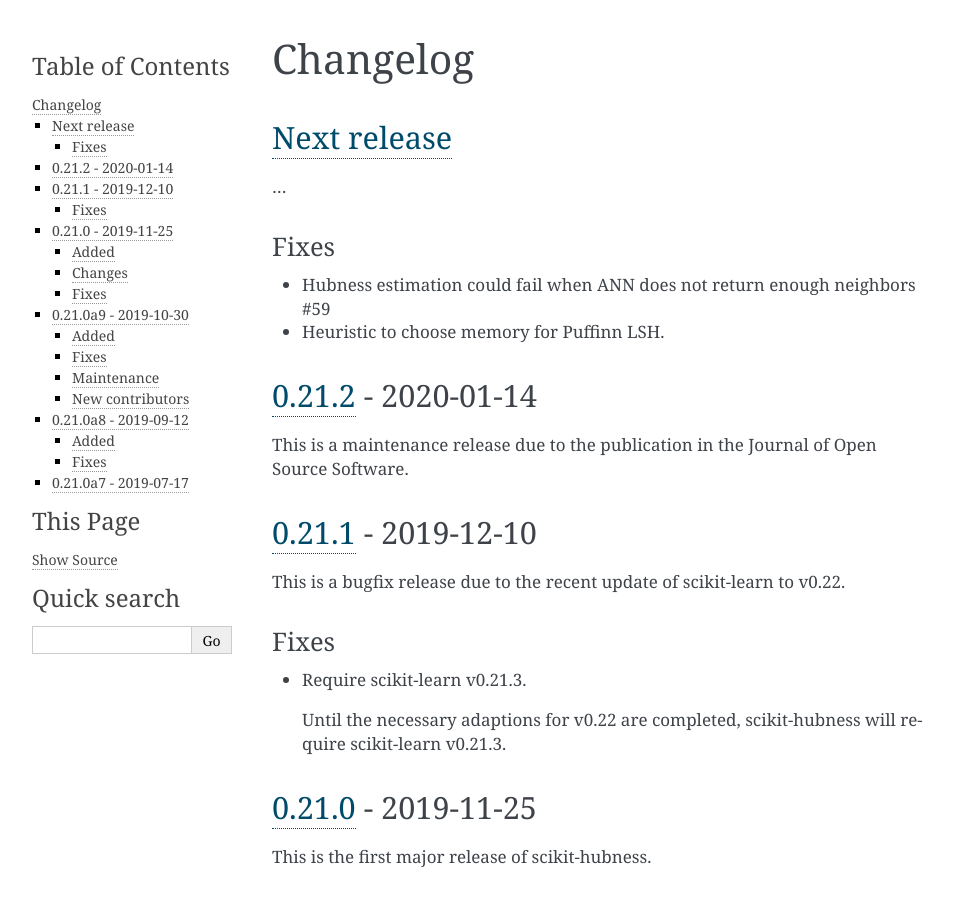
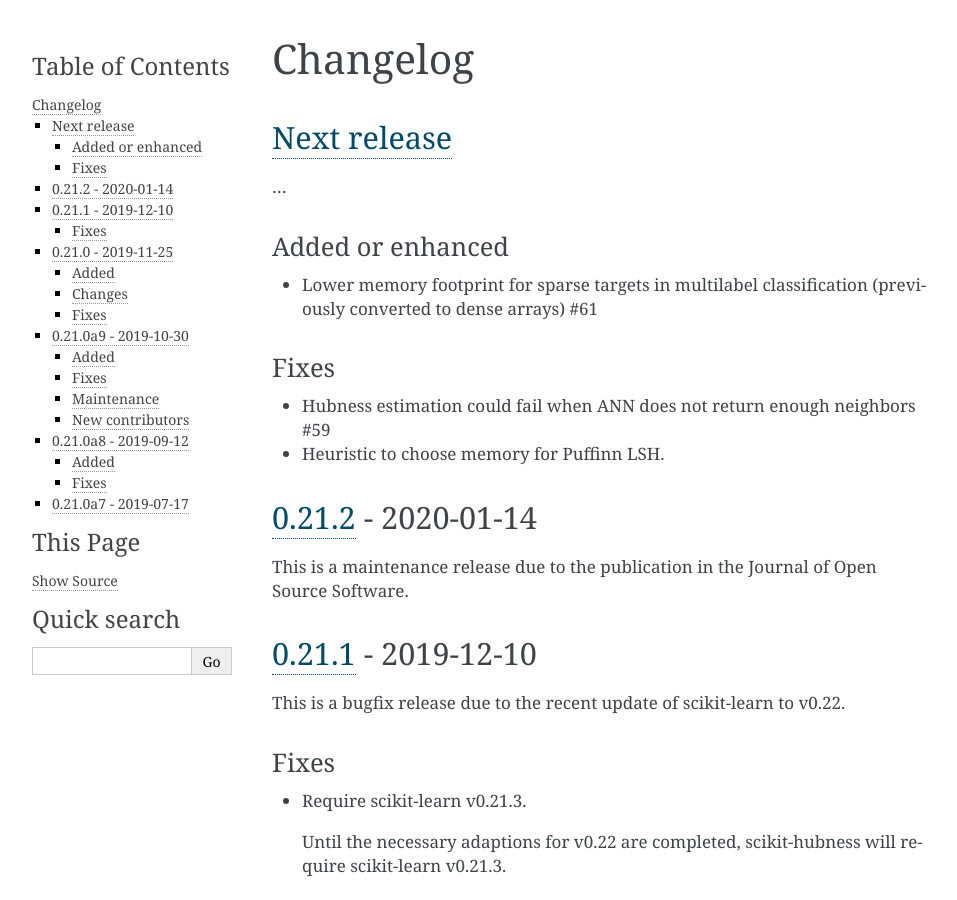
Before and after one commit to VarIr/scikit-hubness, a Sphinx documentation site: the page built from docs/changelog.md, in a window 1280 px wide and 900 px high. Shown: the whole window, without its empty margins (148-1105 px from the left). Built offline with Sphinx 7.4.7, drawn with Linux system fonts in a browser that asks for light colours.

Commit message:
DOC update changelog [ci skip]

```diff
--- a/docs/changelog.md
+++ b/docs/changelog.md
@@ -2,6 +2,10 @@
 
 ## [Next release]
 ...
+
+### Added or enhanced
+- Lower memory footprint for sparse targets in multilabel classification
+  (previously converted to dense arrays) #61
 
 ### Fixes
 - Hubness estimation could fail when ANN does not return enough neighbors #59
```
